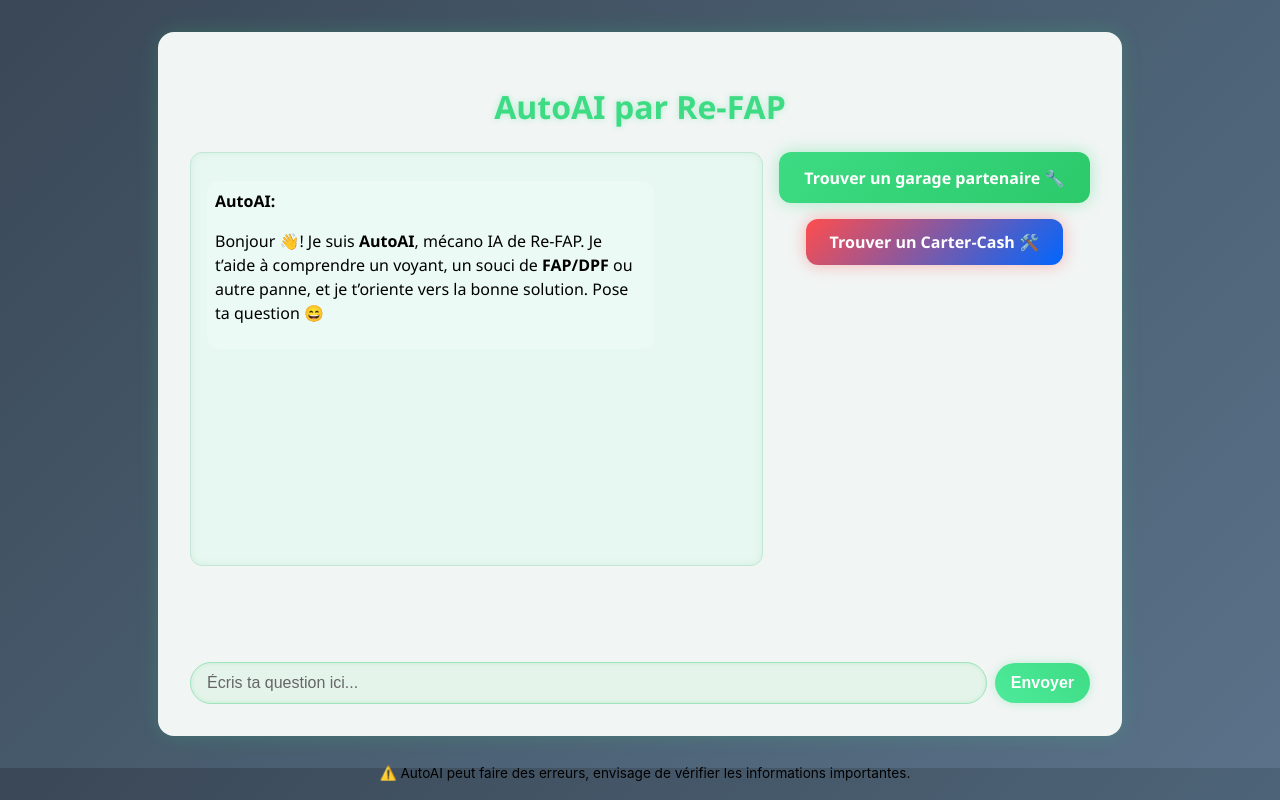
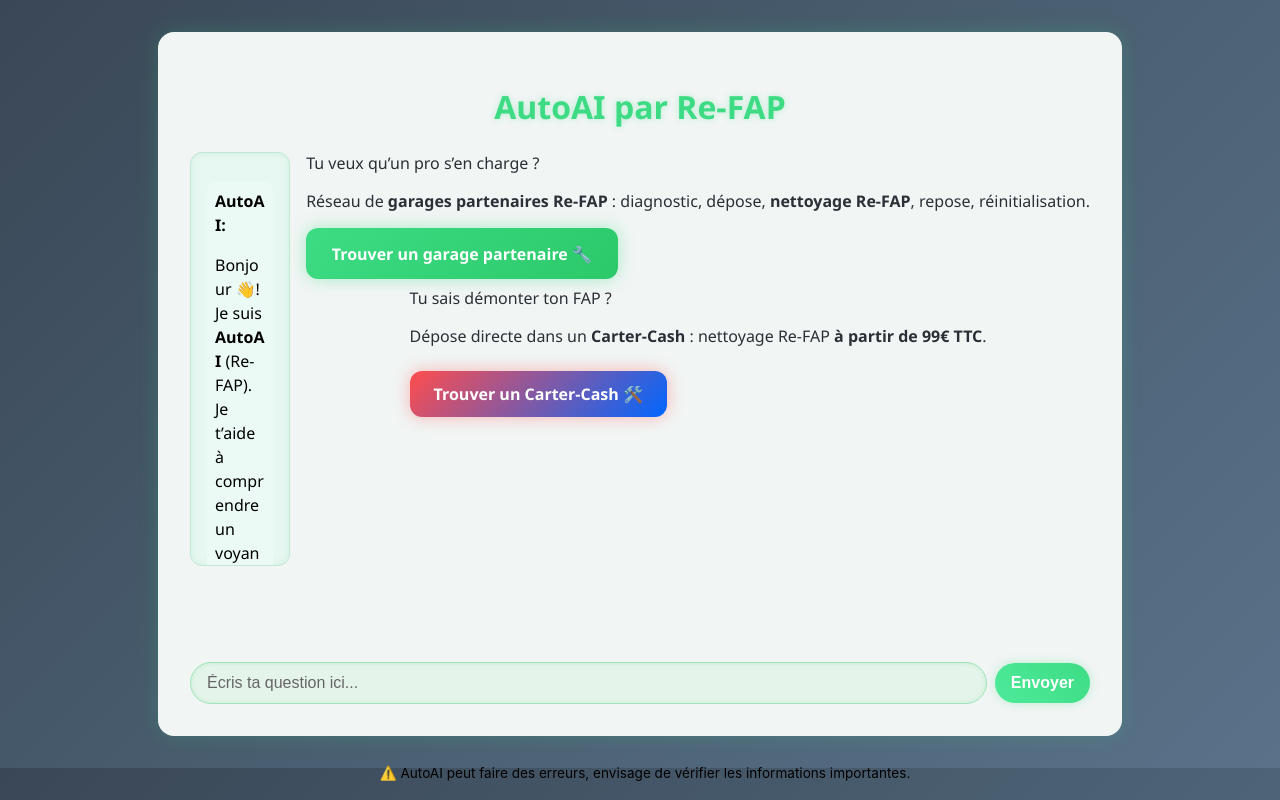
Before and after one commit to REFAP/autoai_re-fap-v2, a Next.js app: page / in a window 1280 px wide. Built offline with nearby package versions, Linux system fonts and the light colour scheme.

Commit message:
Update index.js

```diff
--- a/pages/index.js
+++ b/pages/index.js
@@ -7,14 +7,14 @@ export default function Home() {
     {
       from: 'bot',
       text:
-        "Bonjour 👋! Je suis **AutoAI**, mécano IA de Re-FAP. Je t’aide à comprendre un voyant, un souci de **FAP/DPF** ou autre panne, et je t’oriente vers la bonne solution. Pose ta question 😄"
+        "Bonjour 👋! Je suis **AutoAI** (Re-FAP). Je t’aide à comprendre un voyant, un souci de **FAP/DPF** ou autre panne et je t’oriente vers la bonne solution. Pose ta question 😄",
     },
   ]);
   const [input, setInput] = useState('');
   const [loading, setLoading] = useState(false);
   const [blocked, setBlocked] = useState(false);
   const [error, setError] = useState('');
-  const [nextAction, setNextAction] = useState(null); // ← pilote les CTA
+  const [nextAction, setNextAction] = useState(null); // pilote l’affichage des CTA
   const chatEndRef = useRef();
 
   useEffect(() => {
@@ -32,10 +32,12 @@ export default function Home() {
     e.preventDefault();
 
     // Limite d'échanges utilisateur
-    const userMessagesCount = messages.filter(m => m.from === 'user').length;
+    const userMessagesCount = messages.filter((m) => m.from === 'user').length;
     if (userMessagesCount >= 10) {
       setBlocked(true);
-      setError("🔧 Tu as déjà échangé 10 messages avec moi sur ce sujet ! Pour éviter les conversations trop longues, la session s’arrête ici. Tu peux relancer une nouvelle discussion à tout moment 🚀.");
+      setError(
+        "🔧 Tu as déjà échangé 10 messages avec moi sur ce sujet ! Pour éviter les conversations trop longues, la session s’arrête ici. Tu peux relancer une nouvelle discussion à tout moment 🚀."
+      );
       return;
     }
 
@@ -66,7 +68,10 @@ export default function Home() {
         if (res.status === 429) {
           setMessages((msgs) => [
             ...msgs,
-            { from: 'bot', text: "⚠️ Le service est temporairement saturé, merci de réessayer plus tard." },
+            {
+              from: 'bot',
+              text: '⚠️ Le service est temporairement saturé, merci de réessayer plus tard.',
+            },
           ]);
         } else {
           setMessages((msgs) => [
@@ -80,16 +85,21 @@ export default function Home() {
       const data = await res.json();
       const botMsg = {
         from: 'bot',
-        text: data.reply || "Désolé, le service a reçu trop de messages en même temps, merci de renvoyer votre message :).",
+        text:
+          data.reply ||
+          "Désolé, le service a reçu trop de messages en même temps, merci de renvoyer votre message :).",
       };
       setMessages((msgs) => [...msgs, botMsg]);
-      setNextAction(data.nextAction || { type: 'GEN' }); // ← met à jour l’action suivante (FAP/DIAG/GEN)
-
+      setNextAction(data.nextAction || { type: 'GEN' }); // met à jour l’action suivante (FAP/DIAG/GEN)
     } catch {
       setLoading(false);
       setMessages((msgs) => [
         ...msgs,
-        { from: 'bot', text: "Désolé, il y a eu une erreur réseau, merci d'actualiser la page :)." },
+        {
+          from: 'bot',
+          text:
+            "Désolé, il y a eu une erreur réseau, merci d'actualiser la page :).",
+        },
       ]);
     }
   }
@@ -109,49 +119,31 @@ export default function Home() {
             {messages.map((m, i) => (
               <div key={i} className={m.from === 'user' ? 'user-msg' : 'bot-msg'}>
                 <strong>{m.from === 'user' ? 'Moi' : 'AutoAI'}:</strong>
-                <ReactMarkdown skipHtml>{m.text.replace(/\n{2,}/g, '\n')}</ReactMarkdown>
+                <ReactMarkdown skipHtml>
+                  {m.text.replace(/\n{2,}/g, '\n')}
+                </ReactMarkdown>
               </div>
             ))}
 
             {loading && (
               <div className="bot-msg typing-indicator">
                 <strong>AutoAI:</strong>
-                <span className="dots"><span>.</span><span>.</span><span>.</span></span>
+                <span className="dots">
+                  <span>.</span>
+                  <span>.</span>
+                  <span>.</span>
+                </span>
               </div>
             )}
 
             <div ref={chatEndRef} />
           </div>
 
-          {/* CTA dynamiques selon la classification */}
+          {/* COLONNE CTA — cartes + boutons design */}
           <div className="garage-button-container">
-            {nextAction?.type === 'FAP' && (
-              <>
-                <a href="https://re-fap.fr/trouver_garage_partenaire/" className="garage-button">
-                  FAP monté ? Prendre RDV 🔧
-                </a>
-                <a href="https://auto.re-fap.fr" className="carter-button">
-                  FAP démonté ? Dépose Carter-Cash 🛠️
-                </a>
-              </>
-            )}
-
-            {nextAction?.type === 'DIAG' && (
-              <a href="https://re-fap.fr/trouver_garage_partenaire/" className="garage-button">
-                Diagnostic électronique proche de chez toi 🔎
-              </a>
-            )}
-
-            {(!nextAction || nextAction.type === 'GEN') && (
-              <>
-                <a href="https://re-fap.fr/trouver_garage_partenaire/" className="garage-button">
-                  Trouver un garage partenaire 🔧
-                </a>
-                <a href="https://auto.re-fap.fr" className="carter-button">
-                  Trouver un Carter-Cash 🛠️
-                </a>
-              </>
-            )}
+            {nextAction?.type === 'FAP' && <CtaForFAP />}
+            {nextAction?.type === 'DIAG' && <CtaForDiag />}
+            {(!nextAction || nextAction.type === 'GEN') && <CtaDefault />}
           </div>
         </div>
 
@@ -163,7 +155,11 @@ export default function Home() {
             onChange={(e) => {
               const val = e.target.value;
               setInput(val);
-              setError(val.length > 600 ? '⚠️ Ton message ne peut pas dépasser 600 caractères.' : '');
+              setError(
+                val.length > 600
+                  ? '⚠️ Ton message ne peut pas dépasser 600 caractères.'
+                  : ''
+              );
             }}
             autoComplete="off"
             id="user-input"
@@ -178,8 +174,141 @@ export default function Home() {
       </main>
 
       <footer className="footer">
-        <p>⚠️ AutoAI peut faire des erreurs, envisage de vérifier les informations importantes.</p>
+        <p>
+          ⚠️ AutoAI peut faire des erreurs, envisage de vérifier les informations
+          importantes.
+        </p>
       </footer>
     </>
   );
 }
+
+/* ———————————————— CTA Components ———————————————— */
+
+function CtaForFAP() {
+  return (
+    <>
+      {/* OUI : je sais démonter mon FAP */}
+      <div className="cta-card">
+        <div className="cta-title">Tu sais démonter ton FAP toi-même ?</div>
+        <p className="cta-desc">
+          <strong>Solution idéale :</strong> dépose ton FAP directement dans un
+          <strong> Carter-Cash</strong> près de chez toi. En partenariat avec
+          Re-FAP, ils proposent un <em>nettoyage “comme neuf”</em> des filtres à
+          particules à des prix qui défient la concurrence <strong>(à partir de
+          99€ TTC)</strong>.
+        </p>
+        <div className="cta-actions">
+          <a
+            href="https://auto.re-fap.fr"
+            className="carter-button"
+            rel="noopener noreferrer"
+          >
+            Déposer chez Carter-Cash 🛠️
+          </a>
+        </div>
+      </div>
+
+      {/* NON : je préfère un pro */}
+      <div className="cta-card">
+        <div className="cta-title">Tu ne veux/peux pas le démonter ?</div>
+        <p className="cta-desc">
+          Dans ton cas, confie le véhicule à un <strong>garage partenaire Re-FAP</strong> :
+          il confirme le diagnostic et te fait un devis <strong>tout compris</strong> :
+          dépose du FAP, <strong>nettoyage Re-FAP</strong>, repose et{' '}
+          réinitialisation à la valise diagnostic — au meilleur prix.
+        </p>
+        <div className="cta-actions">
+          <a
+            href="https://re-fap.fr/trouver_garage_partenaire/"
+            className="garage-button"
+            rel="noopener noreferrer"
+          >
+            Prendre RDV avec un garage 🔧
+          </a>
+        </div>
+      </div>
+    </>
+  );
+}
+
+function CtaForDiag() {
+  return (
+    <>
+      <div className="cta-card">
+        <div className="cta-title">Besoin d’un diagnostic électronique</div>
+        <p className="cta-desc">
+          Lecture des codes défaut + tests des composants pour être sûr du
+          problème avant d’intervenir. Idéal si voyant moteur, doute FAP/EGR,
+          ou symptômes intermittents.
+        </p>
+        <div className="cta-actions">
+          <a
+            href="https://re-fap.fr/trouver_garage_partenaire/"
+            className="garage-button"
+            rel="noopener noreferrer"
+          >
+            Prendre RDV diagnostic 🔎
+          </a>
+        </div>
+      </div>
+
+      <div className="cta-card">
+        <div className="cta-title">FAP déjà démonté ?</div>
+        <p className="cta-desc">
+          Dépose directe chez <strong>Carter-Cash</strong> pour nettoyage express
+          Re-FAP (retour rapide).
+        </p>
+        <div className="cta-actions">
+          <a
+            href="https://auto.re-fap.fr"
+            className="carter-button"
+            rel="noopener noreferrer"
+          >
+            Déposer chez Carter-Cash 🛠️
+          </a>
+        </div>
+      </div>
+    </>
+  );
+}
+
+function CtaDefault() {
+  return (
+    <>
+      <div className="cta-card">
+        <div className="cta-title">Tu veux qu’un pro s’en charge ?</div>
+        <p className="cta-desc">
+          Réseau de <strong>garages partenaires Re-FAP</strong> : diagnostic, dépose,
+          <strong> nettoyage Re-FAP</strong>, repose, réinitialisation.
+        </p>
+        <div className="cta-actions">
+          <a
+            href="https://re-fap.fr/trouver_garage_partenaire/"
+            className="garage-button"
+            rel="noopener noreferrer"
+          >
+            Trouver un garage partenaire 🔧
+          </a>
+        </div>
+      </div>
+
+      <div className="cta-card">
+        <div className="cta-title">Tu sais démonter ton FAP ?</div>
+        <p className="cta-desc">
+          Dépose directe dans un <strong>Carter-Cash</strong> : nettoyage Re-FAP
+          <strong> à partir de 99€ TTC</strong>.
+        </p>
+        <div className="cta-actions">
+          <a
+            href="https://auto.re-fap.fr"
+            className="carter-button"
+            rel="noopener noreferrer"
+          >
+            Trouver un Carter-Cash 🛠️
+          </a>
+        </div>
+      </div>
+    </>
+  );
+}
```
